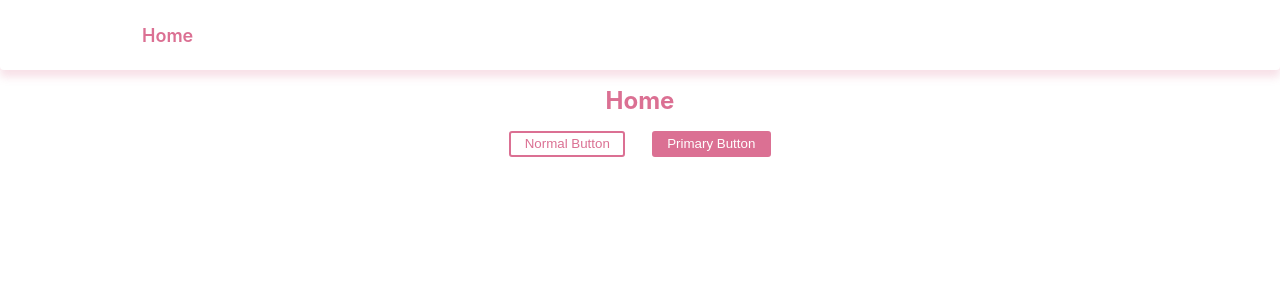
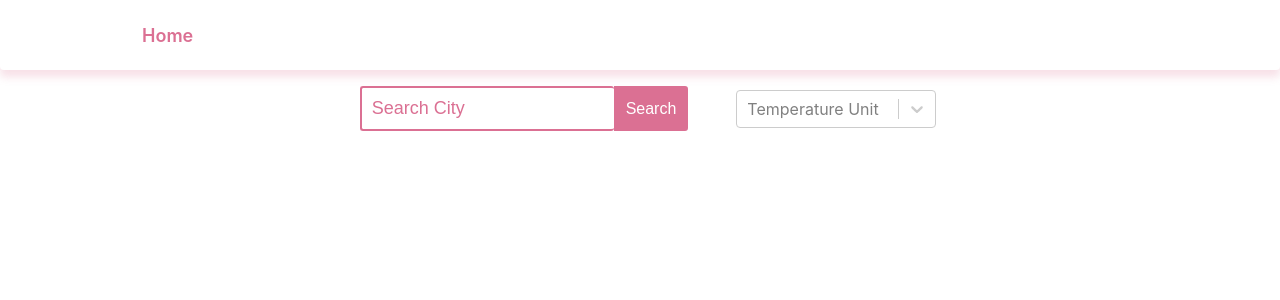
Before and after one commit to superpuper777/Weather_App, a React (Create React App) app: page / in a window 1280 px wide. Shown: the top 300 px of the page. Built offline with nearby package versions, Linux system fonts and the light colour scheme; some icons are missing.

Commit message:
feat: add styles to search bar

```diff
--- a/package.json
+++ b/package.json
@@ -12,6 +12,7 @@
     "react-icons": "^4.2.0",
     "react-router-dom": "^5.2.0",
     "react-scripts": "4.0.3",
+    "react-select": "^4.3.1",
     "styled-components": "^5.3.0",
     "weather-icons-react": "^1.2.0",
     "web-vitals": "^1.1.2"
--- a/src/components/Home.js
+++ b/src/components/Home.js
@@ -1,38 +1,10 @@
 import React from 'react';
-import styled, { css } from 'styled-components';
-
-const Title = styled.h1`
-  font-size: 1.5em;
-  text-align: center;
-  color: palevioletred;
-`;
-const Button = styled.button`
-  background: transparent;
-  border-radius: 3px;
-  border: 2px solid palevioletred;
-  color: palevioletred;
-  margin: 0 1em;
-  padding: 0.25em 1em;
-  ${(props) =>
-    props.primary &&
-    css`
-      background: palevioletred;
-      color: white;
-    `};
-`;
-const Container = styled.div`
-  display: flex;
-  justify-content: center;
-`;
+import SearchBar from './SearchBar';
 
 const Home = () => {
   return (
     <div>
-      <Title>Home</Title>
-      <Container>
-        <Button>Normal Button</Button>
-        <Button primary>Primary Button</Button>
-      </Container>
+      <SearchBar />
     </div>
   );
 };
--- a/src/components/SearchBar.js
+++ b/src/components/SearchBar.js
@@ -0,0 +1,22 @@
+import React from 'react';
+import styled from 'styled-components';
+import SearchInput from './SearchInput';
+import SearchFilter from './SearchFilter';
+
+const StyledSearchBar = styled.div`
+  padding: 0 2rem;
+  display: flex;
+  justify-content: center;
+  align-items: center;
+  gap: 2rem;
+`;
+const SearchBar = () => {
+  return (
+    <StyledSearchBar>
+      <SearchInput />
+      <SearchFilter />
+    </StyledSearchBar>
+  );
+};
+
+export default SearchBar;
--- a/src/components/SearchFilter.js
+++ b/src/components/SearchFilter.js
@@ -0,0 +1,27 @@
+import React from 'react';
+import styled from 'styled-components';
+import Select from 'react-select';
+
+const options = [
+  { value: 'metric', label: 'Metric: °C, m/s' },
+  { value: 'imperial', label: 'Imperial: °F, mph' },
+];
+
+const StyledSelect = styled(Select)`
+  width: 200px;
+`;
+
+const customStyles = {
+  option: (provided, state) => ({
+    ...provided,
+    color: state.isSelected ? 'white' : 'palevioletred',
+    padding: 20,
+    backgroundColor: state.isSelected ? 'palevioletred' : 'white',
+  }),
+};
+
+const SearchFilter = () => {
+  return <StyledSelect placeholder="Temperature Unit" options={options} styles={customStyles} />;
+};
+
+export default SearchFilter;
--- a/src/components/SearchInput.js
+++ b/src/components/SearchInput.js
@@ -0,0 +1,49 @@
+import React from 'react';
+import styled, { css } from 'styled-components';
+
+const StyledSearchInput = styled.div`
+  margin: 1em;
+  display: flex;
+  justify-content: center;
+`;
+const Input = styled.input`
+  font-size: 18px;
+  padding: 10px;
+  border: 2px solid palevioletred;
+  border-right: none;
+  border-radius: 3px;
+  ::placeholder {
+    color: palevioletred;
+  }
+`;
+const Button = styled.button`
+  background: transparent;
+  font-size: 16px;
+  border-radius: 3px;
+  border: 2px solid palevioletred;
+  color: palevioletred;
+  cursor: pointer;
+  padding: 10px;
+  border-radius: 0 3px 3px 0;
+  ${(props) =>
+    props.primary &&
+    css`
+      background: palevioletred;
+      color: white;
+    `};
+  &:hover {
+    background: #d38ca4;
+    color: #ffffff;
+  }
+`;
+
+const SearchInput = () => {
+  return (
+    <StyledSearchInput>
+      <Input type="text" placeholder="Search City" />
+      <Button primary>Search</Button>
+    </StyledSearchInput>
+  );
+};
+
+export default SearchInput;
--- a/src/components/WeatherInfo.js
+++ b/src/components/WeatherInfo.js
@@ -0,0 +1,6 @@
+import React from 'react';
+import styled from 'styled-components';
+
+const WeatherInfo = () => {};
+
+export default WeatherInfo;
```
Also changed, not shown: 1 other file (tests, documents, lock files or other folders).
